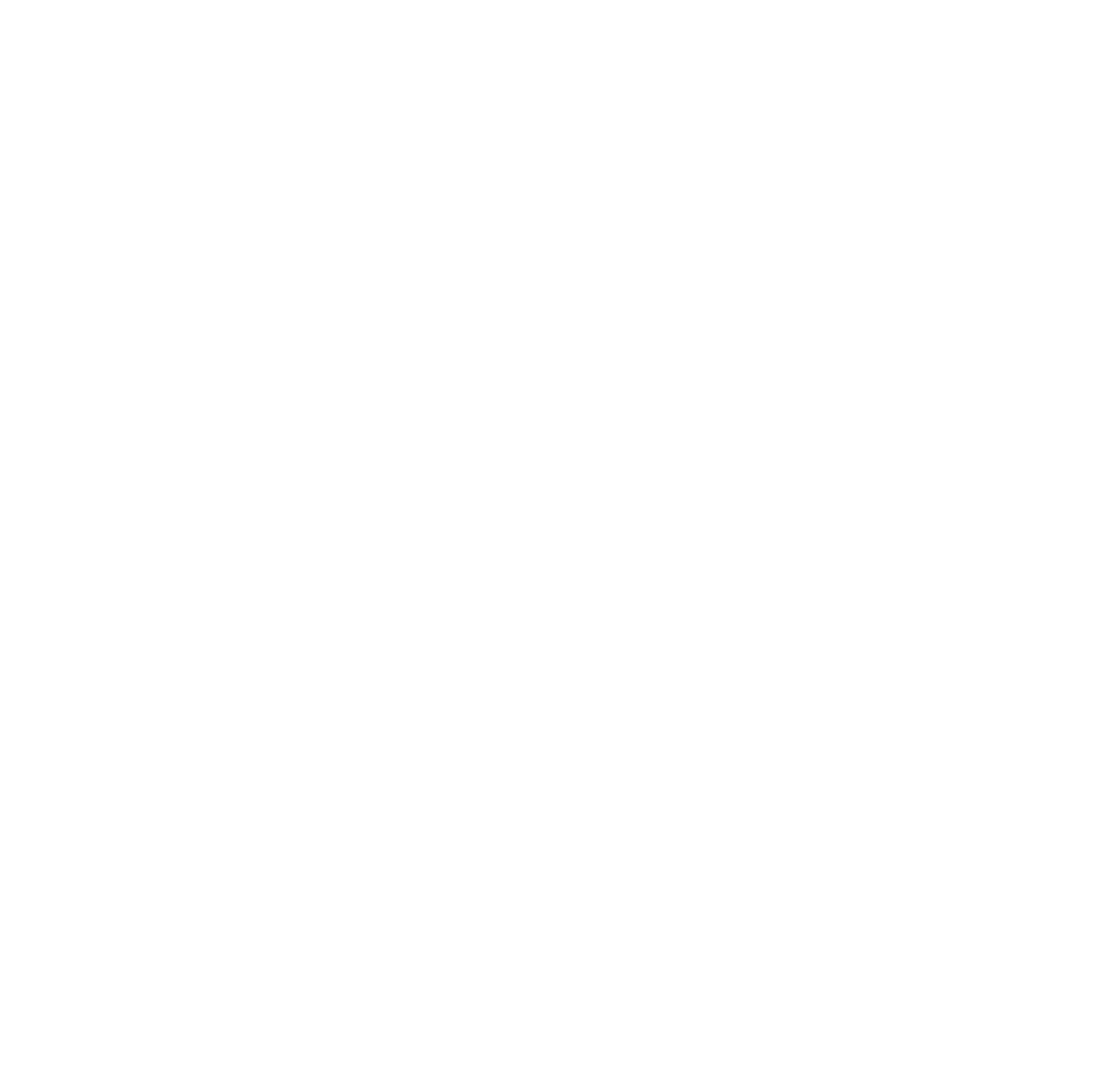
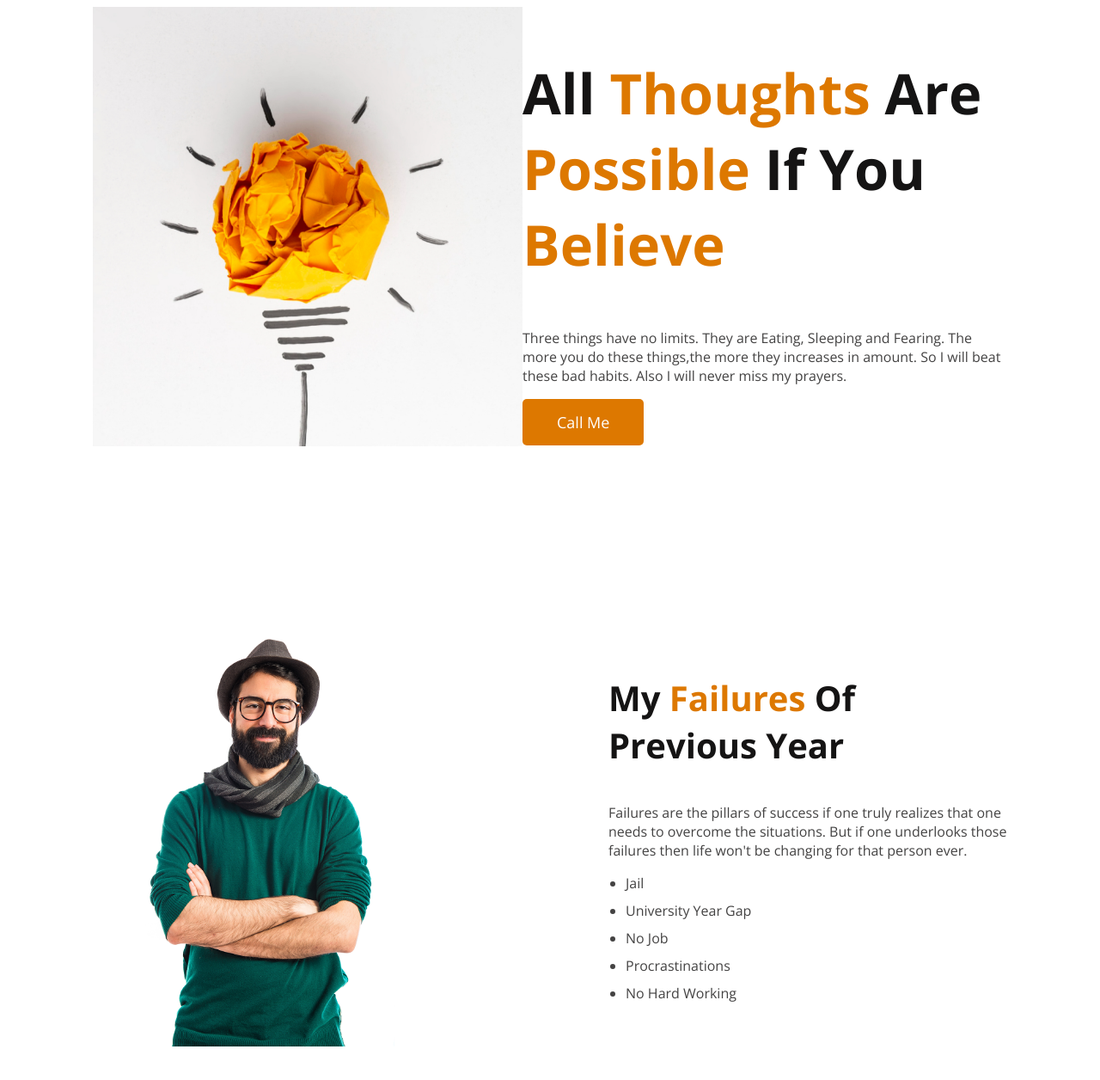
Before and after one commit to pro-ifaz/new_year-new-me, a plain HTML site: page index.html in a window 1280 px wide. Shown: the whole page at 86% size. Before the commit the page ends 800 px from the top, so only its background shows below. Drawn offline with nearby package versions, Linux system fonts and the light colour scheme.

Commit message:
battery low

```diff
--- a/index.html
+++ b/index.html
@@ -12,6 +12,30 @@
 
 </head>
 <body>
-
+        <main>
+            <section class="banner">
+                <img src="/assets/banner/banner.png" alt="">
+                <div class="bannercol"><h1 class="text-title">All <span>Thoughts</span> Are <span>Possible</span> If You <span>Believe</span></h1>
+                    <p class="text-description">Three things have no limits. They are Eating, Sleeping and Fearing. The more you do these things,the more they increases in amount. So I will beat these bad habits. Also I will never miss my prayers.</p>
+                    <button class="btn">Call Me</button></div>
+            </section>
+            <section class="failures">
+                <img src="assets/person_male.png" alt="">
+                <div class="failurecol">
+                    <h3 class="sub-title">My <span>Failures</span> Of Previous Year</h3>
+                    <p class="text-description">Failures are the pillars of success if one truly realizes that one needs to overcome the situations. But if one underlooks those failures then life won't be changing for that person ever.</p>
+                    <ul class="text-description" style="list-style: disc;">
+                        <li>Jail</li>
+                        <li>University Year Gap</li>
+                        <li>No Job</li>
+                        <li>Procrastinations</li>
+                        <li>No Hard Working</li>
+                    </ul>
+                </div>
+            </section>
+        </main>
 </body>
 </html>
+<!--
+
+        -->
--- a/style.css
+++ b/style.css
@@ -2,3 +2,56 @@
     font-family: 'Lato', sans-serif;
     font-family: 'Open Sans', sans-serif;
 }
+.sub-title{
+    color:#151414;
+    font-size: 40px;
+    font-weight: 700;
+}
+.text-title{
+    color: #151414;
+    font-size: 65px;
+    font-weight: 700;
+}
+.text-description{
+    color:  #444343;
+    font-size: 16px;
+    font-weight: 400;
+}
+.banner{
+    display: flex;
+    padding: 0 100px;
+    align-items: center;
+}
+.bannercol{
+    text-align: left;
+}
+.banner img {
+    width: 500px;
+}
+span{
+    color: #DD7800;
+}
+.btn{
+border-radius: 5px;
+background: #DD7800;
+border: none;
+padding: 15px 40px;
+color: white;
+font-size: 18px;
+}
+.failures img{
+    width: 400px;
+}
+.failures{
+    display: flex;
+    padding: 0 100px;
+    align-items: center;
+    gap: 200px ;
+}
+section{
+    margin-bottom: 200px;
+}
+ul li{
+    padding-bottom: 10px;
+    margin-left: -20px;
+}
```
Also changed, not shown: assets/banner/banner.png (added), assets/banner/banner2.png (added).
